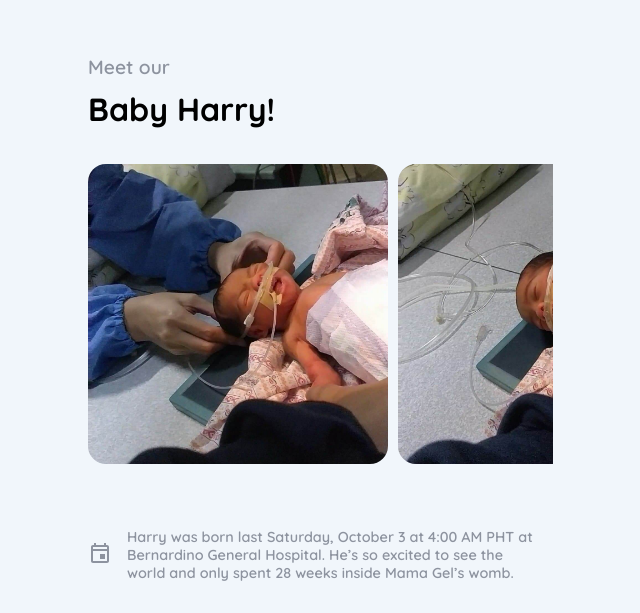
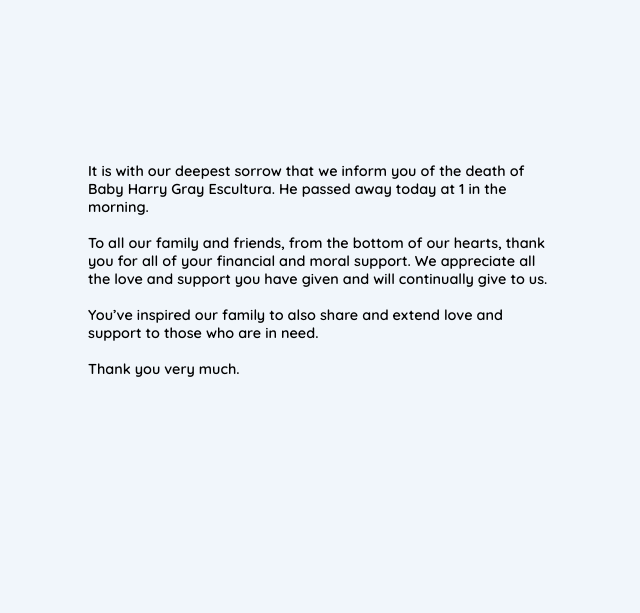
Before and after one commit to esculturajerome/babyshower, a React (Create React App) app: page / in a window 1280 px wide. Shown: the part 125-738 px from the top of the page, without its empty margins (337-977 px from the left). Built offline with nearby package versions, Linux system fonts and the light colour scheme.

Commit message:
babyshower | add thank you message

```diff
--- a/src/Screens/LandingScreen.js
+++ b/src/Screens/LandingScreen.js
@@ -28,7 +28,15 @@
   return (
     <LandingWrapper>
       <div className="landing">
-        <Nav />
+        {/* <Nav /> */}
+        <p className="add-title">It is with our deepest sorrow that we inform you of the death of Baby Harry Gray Escultura. He passed away today at 1 in the morning.
+        <br/><br/>
+        To all our family and friends, from the bottom of our hearts, thank you for all of your financial and moral support. We appreciate all the love and support you have given and will continually give to us.
+        <br/><br/>
+        You’ve inspired our family to also share and extend love and support to those who are in need.
+        <br/><br/>
+        Thank you very much.
+        </p>
         <Cards
           imageUrl3={require("../images/babyharry.jpg")}
           imageUrl={require("../images/babyharry1.jpg")}
@@ -103,6 +111,12 @@
   .landing {
     margin: 75px 0 75px 35px;
   }
+  .add-title {
+    height: 80vh;
+    vertical-align: middle;
+    display: flex;
+    align-items: center;
+  }
 `;
 
 export default LandingScreen;
```
